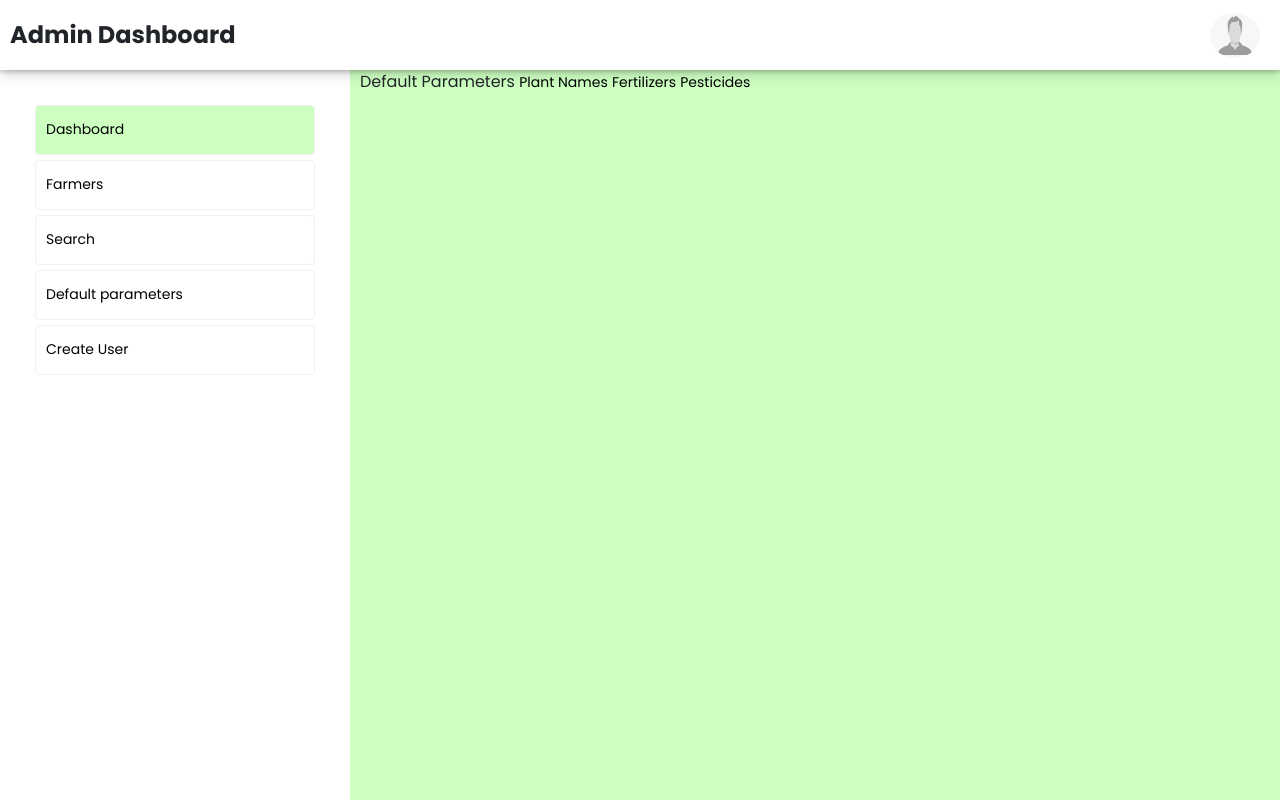
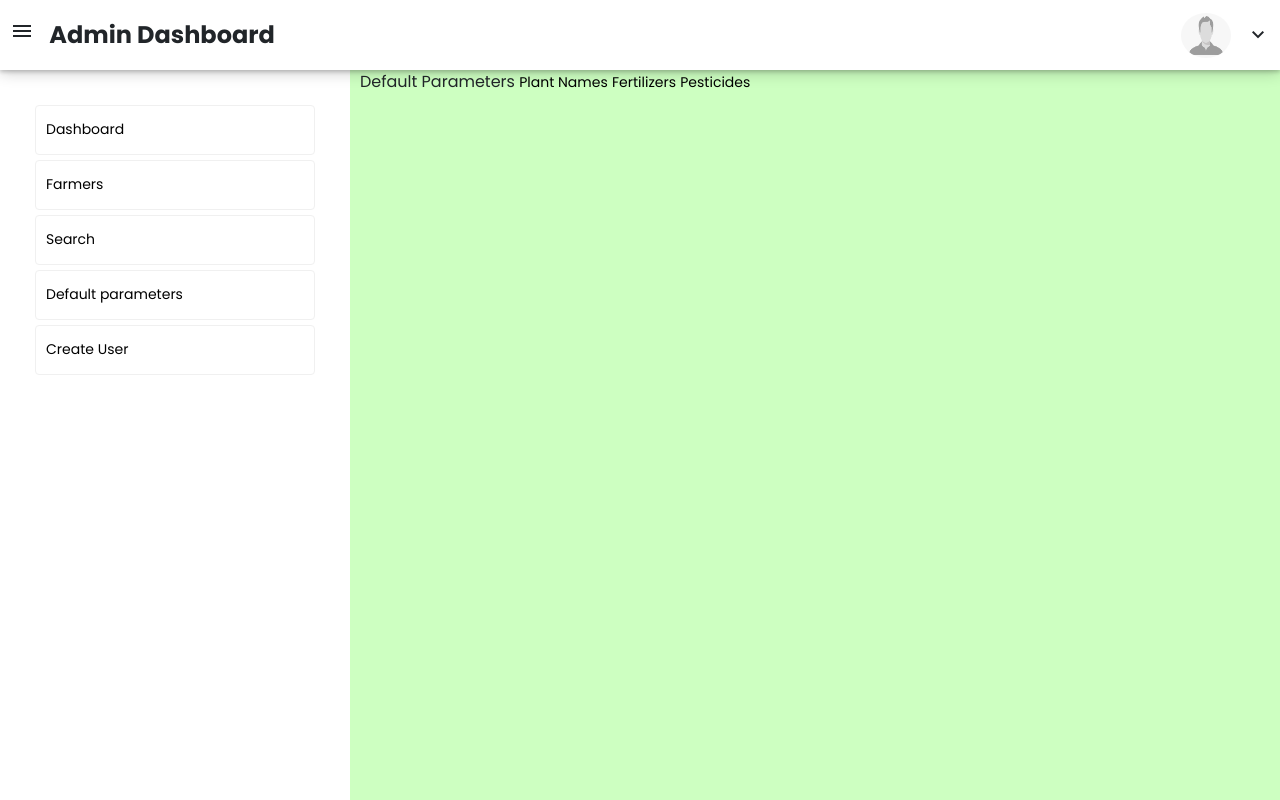
Before and after one commit to uttampagda/Agreetech, a Django app: page /default_parameters in a window 1280 px wide. Run offline with Django 4.2, Linux system fonts and the light colour scheme; some libraries are stand-ins or nearby versions.

Commit message:
add hide button menu

```diff
--- /dev/null
+++ b/static/basic.js
@@ -0,0 +1,95 @@
+
+
+function deshboard_button() {
+    var side_menu_button = document.getElementsByClassName('side_menu_boxes')
+    var side_deshboard_button = document.getElementById('side_box_1')
+
+    for(let i=0; i < side_menu_button.length; i++){
+        side_menu_button[i].style.backgroundColor = 'white'
+        side_deshboard_button.style.backgroundColor = '#cdffc1'
+    }
+}
+
+function farmers_button() {
+    var side_menu_button = document.getElementsByClassName('side_menu_boxes')
+    var side_deshboard_button = document.getElementById('side_box_2')
+
+    for(let i=0; i < side_menu_button.length; i++){
+        side_menu_button[i].style.backgroundColor = 'white'
+        side_deshboard_button.style.backgroundColor = '#cdffc1'
+    }
+}
+
+function search_button() {
+    var side_menu_button = document.getElementsByClassName('side_menu_boxes')
+    var side_deshboard_button = document.getElementById('side_box_3')
+
+    for(let i=0; i < side_menu_button.length; i++){
+        side_menu_button[i].style.backgroundColor = 'white'
+        side_deshboard_button.style.backgroundColor = '#cdffc1'
+    }
+}
+
+function default_parameters_button() {
+    var side_menu_button = document.getElementsByClassName('side_menu_boxes')
+    var side_deshboard_button = document.getElementById('side_box_4')
+
+    for(let i=0; i < side_menu_button.length; i++){
+        side_menu_button[i].style.backgroundColor = 'white'
+        side_deshboard_button.style.backgroundColor = '#cdffc1'
+    }
+}
+
+function createuser_button() {
+    var side_menu_button = document.getElementsByClassName('side_menu_boxes')
+    var side_deshboard_button = document.getElementById('side_box_5')
+
+    for(let i=0; i < side_menu_button.length; i++){
+        side_menu_button[i].style.backgroundColor = 'white'
+        side_deshboard_button.style.backgroundColor = '#cdffc1'
+    }
+}
+// if (window.location.href == 'http://127.0.0.1:8000') {
+//     deshboard_button()
+// }
+
+if (window.location.href == 'http://127.0.0.1:8000/farmers') {
+    farmers_button()
+}
+
+if (window.location.href == 'http://127.0.0.1:8000/search') {
+    search_button()
+}
+
+if (window.location.href == 'http://127.0.0.1:8000/default_parameters') {
+    default_parameters_button()
+}
+
+if (window.location.href == 'http://127.0.0.1:8000/createuser') {
+    createuser_button()
+}
+
+let menu_btn = document.getElementById('menu_btn');
+menu_btn.addEventListener('click', function hide_side_menu(){
+    let side_menu = document.getElementById('side_menu');
+    let main_content = document.getElementById('main_content')
+    if(side_menu.style.display != 'none'){
+        side_menu.style.display = 'none';
+        main_content.style.marginLeft = '0';
+    }else{
+        side_menu.style.display = 'block';
+        main_content.style.marginLeft = '360px';
+
+    }
+})
+
+let hide_unhide_logout_btn = document.getElementById('hide_unhide_logout_btn');
+hide_unhide_logout_btn.addEventListener('click', function hide_unhide_logout_box(){
+    let logout_btn = document.getElementById('logout_btn');
+    if(logout_btn.style.display != 'block'){
+        logout_btn.style.display = 'block';
+    }else{
+        logout_btn.style.display = 'none';
+
+    }
+})
--- a/static/createuser.css
+++ b/static/createuser.css
@@ -83,13 +83,22 @@ a{
     margin-top: 5px;
     border-radius: 4px;
 }
-#side_box_1{
+/* #side_box_1{
     background-color: rgb(205, 255, 193);
     border-radius: 4px;
 
+} */
+#main_content{
+    margin-left: 360px;
 }
-.main_content{
-    margin-left: 360px;
+#logout_btn{
+    background-color: white;
+    padding: 10px 20px;
+    top: 75px;
+    right: 5px;
+    position: fixed;
+    display: none;
+    cursor: pointer;
 }
 
 @media(max-width: 768px) {
--- a/templates/dashboard/basic.html
+++ b/templates/dashboard/basic.html
@@ -15,35 +15,42 @@
     <link rel="stylesheet" type="text/css" href="static/vendor/select2/select2.min.css" />
     <link rel="stylesheet" type="text/css" href="static/css/util.css" />
     <link rel="stylesheet" type="text/css" href="static/css/main.css" />
-    <script src="https://kit.fontawesome.com/02bcc4039f.js" crossorigin="anonymous"></script>
     <link rel="stylesheet" href="{% static 'createuser.css' %}" />
+    <link rel="stylesheet"
+        href="https://fonts.googleapis.com/css2?family=Material+Symbols+Outlined:opsz,wght,FILL,GRAD@20..48,100..700,0..1,-50..200" />
     {% block title %}{% endblock %}
 </head>
 
 <body>
     <nav class="navbar">
         <span class="admin_dash">
-            Admin Dashboard
+            <span id="menu_btn" class="material-symbols-outlined">menu</span> &nbsp;&nbsp;<span class="admin_dash_1">Admin Dashboard</span>
         </span>
+
         <div class="user_info">
-            <div class="user_avtar"><img class="user_avtar_img" src="{% static 'images/DefaultProfilePicture.png' %}" alt=""></div>
-            <div class="user_name">{{ user.username }}</div>
-            <i class="fa-solid fa-square-down"></i>
+            <div class="user_avtar"><img class="user_avtar_img" src="{% static 'images/DefaultProfilePicture.png' %}"
+                    alt=""></div>
+            <div class="user_name">{{ user.username }} &nbsp;
+                <span id="hide_unhide_logout_btn" class="material-symbols-outlined">expand_more</span>
+            </div>
         </div>
+        <div id="logout_btn">Log Out</div>
     </nav>
-    <div class="left_side_menu">
+    <div id="side_menu" class="left_side_menu">
         <div class="side_menu_boxes" id="side_box_1"><a href="/"> Dashboard</a></div>
         <div class="side_menu_boxes" id="side_box_2"><a href="/farmers">Farmers</a></div>
         <div class="side_menu_boxes" id="side_box_3"><a href="/search">Search</a></div>
-        <div class="side_menu_boxes" id="side_box_4"><a href="{% url 'default_parameters'%}">Default parameters</a></div>
+        <div class="side_menu_boxes" id="side_box_4"><a href="{% url 'default_parameters'%}">Default parameters</a>
+        </div>
         <div class="side_menu_boxes" id="side_box_5"><a href="/createuser">Create User</a></div>
     </div>
 
-    <div class="main_content">
+    <div id="main_content">
         {% block body %} {% endblock %}
     </div>
 
     {% block jsfile %}{% endblock %}
+    <script src="{% static 'basic.js' %}"></script>
 </body>
 
 </html>
```
Also changed, not shown: db.sqlite3.
